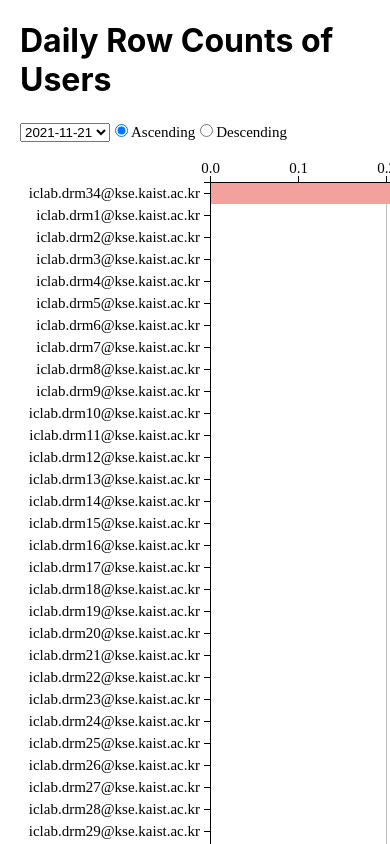
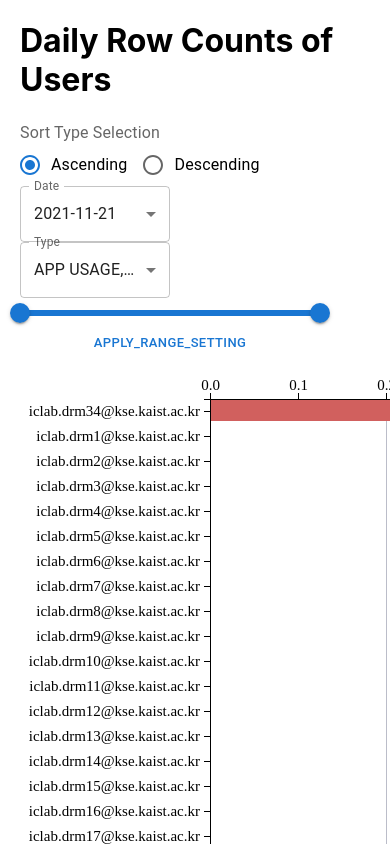
Before and after one commit to nsy033/22W_internship, a React (Create React App) app: page / in a window 390 px wide. Shown: the top 844 px of the page. Built offline with nearby package versions, Linux system fonts and the light colour scheme.

Commit message:
Add essential features of daily row count and modify UI

```diff
--- a/package.json
+++ b/package.json
@@ -3,6 +3,10 @@
   "version": "0.1.0",
   "private": true,
   "dependencies": {
+    "@emotion/react": "^11.7.1",
+    "@emotion/styled": "^11.6.0",
+    "@mui/material": "^5.2.8",
+    "@mui/styles": "^5.2.3",
     "@testing-library/jest-dom": "^5.16.1",
     "@testing-library/react": "^12.1.2",
     "@testing-library/user-event": "^13.5.0",
--- a/src/elements/DailyNumOfRows/index.css
+++ b/src/elements/DailyNumOfRows/index.css
@@ -8,3 +8,6 @@
 .radio{
     margin-right: 20px;
 }
+.demo-simple-select{
+    width: 100px;
+}
--- a/src/elements/DailyNumOfRows/index.js
+++ b/src/elements/DailyNumOfRows/index.js
@@ -2,6 +2,8 @@ import React, { useRef, useEffect, useState } from 'react';
 import * as d3 from 'd3';
 import daily_rowcount_res from './daily_rowcount_res.csv';
 import './index.css';
+import { styled } from '@mui/styles';
+import * as mui from '@mui/material';
 
 ////   To get the rowcount_res.csv   ////
 // 0. check the folder named 'data_process'
@@ -20,7 +22,29 @@ function DailyNumOfRows() {
         'app_usage', 'battery', 'bluetooth', 'call_log', 'data_traffic',
         'device_event', 'external_sensor', 'fitness', 'installed_app', 'key_log',
         'location', 'media', 'message', 'notification', 'physical_activity',
-        'physical_activity_transition', 'survey', 'wifi'].reverse();
+        'physical_activity_transition', 'survey', 'wifi'];
+    const MyRadio = styled(mui.RadioGroup)({
+        marginRight: '20px',
+    });
+    const MySelect = styled(mui.Select)({
+        marginRight: '40px',
+        width: '150px'
+    });
+
+    const ITEM_HEIGHT = 48;
+    const ITEM_PADDING_TOP = 8;
+    const MenuProps = {
+        PaperProps: {
+            style: {
+            maxHeight: ITEM_HEIGHT * 4.5 + ITEM_PADDING_TOP,
+            width: 250,
+            },
+        },
+    };
+    const color_set = ["#5779A3", "#E1EDF6", "#E59243", "#F6C087", "#6B9E58",
+                        "#9BCE86", "#B39A44", "#ECCE74", "#5F9794", "#91BAB6",
+                        "#D1605E", "#F2A19D", "#77706E", "#B8B0AC", "#C67593",
+                        "#F1C2D1", "#A87D9F", "#D2B6A8"]
 
     // variables
     var bar_cnt = 0;
@@ -29,10 +53,7 @@ function DailyNumOfRows() {
         .paddingInner(0.05)
         .align(0.1);
     var z = d3.scaleOrdinal()
-        .range(["#5779A3", "#E1EDF6", "#E59243", "#F6C087", "#6B9E58",
-                "#9BCE86", "#B39A44", "#ECCE74", "#5F9794", "#91BAB6",
-                "#D1605E", "#F2A19D", "#77706E", "#B8B0AC", "#C67593",
-                "#F1C2D1", "#A87D9F", "#D2B6A8", "#7ECBCB"].reverse());
+        .range(color_set);
 
     // event handlers
     const handleToAscending = () => {
@@ -41,23 +62,23 @@ function DailyNumOfRows() {
     const handleToDescending = () => {
         setOrdering(false)
     }
-    const handleDate = () => {
-        setDay(document.getElementById("dayselect").selectedOptions[0].value);
+    const handleDate = (event) => {
+        setDay(event.target.value);
+        setRangeBtnCnt(0);
+        setRange([0, 0]);
     }
     const handleTooltipShow = (event, datum) => {
-        var tooltip = d3.select("#tooltip");
-        tooltip.select("#tooltip_value")
-            .attr("x", x((datum[1]+datum[0])/2))
-            .attr("y", y(datum.data.email) + y.bandwidth())
-            .attr("transform", "translate(0, -" + y.bandwidth()/4 + ")")
-            .text(datum[1] - datum[0]);
+        var tmp_text = datum.data.email + ': \n' + String(datum[1] - datum[0]);
+        tmp_text = tmp_text + ' row(s) of ';
+        const bar_color = event.toElement.parentNode.attributes.fill.nodeValue;
+        var type_name = entire_keys[color_set.indexOf(bar_color)]
+        if (type_name == 'physical_activity_transition') type_name = 'PHYS_ACT_TRANS'
+        tmp_text += type_name.replaceAll('_', ' ').toUpperCase();
+        setTooltip(tmp_text)
         var selected_bar = document.getElementById(event.toElement.id);
         selected_bar.style = 'opacity: 0.6';
-        tooltip.style("opacity", 1);
     }
     const handleTooltipHide = (event, datum) => {
-        var tooltip = d3.select("#tooltip");
-        tooltip.style("opacity", 0);
         var selected_bar = document.getElementById(event.fromElement.id);
         selected_bar.style = 'opacity: 1';
     }
@@ -78,48 +99,68 @@ function DailyNumOfRows() {
             setKeys([
                 ...keys,
                 selected_legend.id
-              ].sort().reverse());
+              ].sort());
+            setKeyCnt(cnt => cnt + 1)
+        }
+    }
+    const handleDatumSelect = (event) => {
+        var selected_type = event.target.value;
+        if (keys.includes(selected_type)) {
+            setKeys([
+                ...keys.filter(item => item !== selected_type)
+              ]);
+            setKeyCnt(cnt => cnt + 1)
+        }
+        else {
+            setKeys([
+                ...keys,
+                selected_type
+              ].sort());
             setKeyCnt(cnt => cnt + 1)
         }
     }
     const handleEmail = (event, datum) => {
-        console.log(datum.split('drm')[1].split('@')[0]);
+        // console.log(datum.split('drm')[1].split('@')[0]);
         window.open(window.document.URL + 'indiv/' + String(datum.split('drm')[1].split('@')[0]))
     }
+    const handleRange = (event, newValue) => {
+        setRange(newValue);
+    };
+    const handleRangeBtn = () => {
+        setRangeBtnCnt((rangebtncnt) => rangebtncnt + 1);
+    };
 
     // usestate
     const svgRef = useRef();
     const [data, setData] = useState([]);
+    var [dayset, setDaySet] = useState([]);
     var [loading, setLoading] = useState(true);
     var [ordering, setOrdering] = useState(true);
     var [day, setDay] = useState('');
+    var [range, setRange] = useState([0, 0]);
+    var [max_total, setMaxTotal] = useState(0);
+    var [rangebtncnt, setRangeBtnCnt] = useState(0);
+    var [tooltip_text, setTooltip] = useState('');
     var [keycnt, setKeyCnt] = useState(0);
     var [keys, setKeys] = useState([
         'app_usage', 'battery', 'bluetooth', 'call_log', 'data_traffic',
         'device_event', 'external_sensor', 'fitness', 'installed_app', 'key_log',
         'location', 'media', 'message', 'notification', 'physical_activity',
-        'physical_activity_transition', 'survey', 'wifi'].reverse());
+        'physical_activity_transition', 'survey', 'wifi']);
 
     // useeffect
     useEffect(()=>{
         d3.csv(daily_rowcount_res).then(function(data) {
-            var dayset = []
-            var dayselect = document.getElementById("dayselect");
+            var tmp_dayset = []
             var min_day = ''
             data.forEach(row => {
                 if (min_day == '' || Date(min_day) > Date(row['day'])) {
                     min_day = row['day']
                 }
-                if (!dayset.includes(row['day'])) dayset.push(row['day'])
+                if (!tmp_dayset.includes(row['day'])) tmp_dayset.push(row['day'])
             });
 
-            for(var i = 0; i < dayset.length; i++) {
-                var opt = document.createElement('option');
-                opt.value = dayset[i];
-                opt.innerHTML = dayset[i];
-                dayselect.append(dayset[i], opt)
-            }
-
+            setDaySet(tmp_dayset);
             setData(data);
             setLoading(false);
             setDay(min_day);
@@ -131,6 +172,7 @@ function DailyNumOfRows() {
             return row['day'] == day
         });
 
+        var tmp_max = 0;
         var i = 0, j = 0;
         for (i = 0; i < day_data.length; i++) {
             var total = 0;
@@ -138,7 +180,16 @@ function DailyNumOfRows() {
                 total += Number(day_data[i][keys[j]])
             }
             day_data[i].total = total
+            if(tmp_max < day_data[i].total) tmp_max = day_data[i].total;
         }
+        if (rangebtncnt > 0) {
+            day_data=day_data.filter((ele) => {
+                return ele.total >= range[0] && ele.total <= range[1]
+            })
+            setRange([range[0], range[1]]);
+        } else setRange([range[0], tmp_max]);
+        setMaxTotal(tmp_max)
+
         day_data.sort(function(a, b) {
             if(ordering) return b.total - a.total;
             else return a.total - b.total;
@@ -149,8 +200,10 @@ function DailyNumOfRows() {
         z.domain(entire_keys);
 
         const svg = d3.select(svgRef.current);
+        svg.attr("height", day_data.length * 25);
+        // svg.attr("height", Math.max(day_data.length * 25, 400));
         const width = svg.attr("width") - margin.left - margin.right;
-        const height = svg.attr("height") - margin.top - margin.bottom;
+        const height = svg.attr("height");
         var g = svg.select("#svg_frame").attr("transform", "translate(" + margin.left + "," + margin.top + ")");
         svg.select("#svg_frame").selectAll(".appended").remove()
 
@@ -163,12 +216,6 @@ function DailyNumOfRows() {
             return d3.axisBottom(x)
                 .ticks(5)
         }
-        // gridlines in y axis function
-        function make_y_gridlines() {
-            return d3.axisLeft(y)
-                .ticks(5)
-        }
-
 
         x.rangeRound([0, width-200]);
         y.rangeRound([0, height]);
@@ -182,7 +229,7 @@ function DailyNumOfRows() {
 
         g.select("#chart")
             .selectAll("g")
-            .data(d3.stack().keys(keys)(day_data))
+            .data(d3.stack().keys(keys.reverse())(day_data))
             .enter()
             .append("g").attr("class", "appended")
             .attr("fill", function(d) { return z(d.key); })
@@ -194,11 +241,12 @@ function DailyNumOfRows() {
             .attr("x", function(d) { return x(d[0]); })
             .attr("y", function(d) { return y(d.data.email); })
             .attr("width", function(d) { return x(d[1]) - x(d[0]); })
-            .attr("height", y.bandwidth())
-            .attr("id", () => {
+            .attr("height", 22)
+            .attr("id", function(d) {
                 bar_cnt++;
                 return ("bar"+bar_cnt);
             });
+        keys.reverse();
 
         g.select("#chart")
             .selectAll("rect")
@@ -221,10 +269,10 @@ function DailyNumOfRows() {
 
         var legend = g.select("#legend")
             .selectAll("g")
-            .data(entire_keys.slice().reverse())
+            .data(entire_keys.slice())
             .enter()
             .append("g").attr("class", "appended")
-            .attr("transform", function(d, i) { return "translate(-50," + (300 + i * 20) + ")"; });
+            .attr("transform", function(d, i) { return "translate(-50," + (i * 20) + ")"; });
 
         legend.append("rect").attr("class", "appended")
             .attr("x", width - 19)
@@ -250,34 +298,91 @@ function DailyNumOfRows() {
             })
             .style("font-size", "13px")
             .on('click', (event, datum) => handleDatumType(event, datum));
-    }}, [loading, keycnt, ordering, day]);
+
+        svg.attr("height", Math.max(400, day_data.length * 25 + 80));
+    }}, [loading, keycnt, ordering, day, rangebtncnt, max_total]);
 
     // render
     return (
         <div className="fragment">
             <div className="title">
                 <h1>Daily Row Counts of Users</h1>
-                <div>
-                    <select id="dayselect" onChange={handleDate}>
-                    </select>
-                    <g onClick={handleToAscending}>
-                        <input id="Ascending" value="Ascending" type="radio" checked={ordering} onChange={handleToAscending}></input>
-                        <text>Ascending</text>
-                    </g>
-                    <g onClick={handleToDescending}>
-                        <input id="Descending" value="Descending" type="radio" checked={!ordering} onChange={handleToDescending}></input>
-                        <text>Descending</text>
-                    </g>
-                </div>
+
+                <mui.FormControl component="fieldset">
+                    <mui.FormLabel component="legend">Sort Type Selection</mui.FormLabel>
+                    <MyRadio row aria-label="sorting" name="row-radio-buttons-group">
+                        <mui.FormControlLabel value="Ascending" control={<mui.Radio />} checked={ordering} onChange={handleToAscending} label="Ascending" />
+                        <mui.FormControlLabel value="Descending" control={<mui.Radio />} checked={!ordering} onChange={handleToDescending} label="Descending" />
+                    </MyRadio>
+                </mui.FormControl>
+
+                <mui.FormControl>
+                    <mui.InputLabel id="dayselect-label">Date</mui.InputLabel>
+                    <MySelect
+                        labelId="dayselect-label"
+                        id="dayselect"
+                        label="Date"
+                        value={day}
+                        onChange={handleDate}
+                    >
+                    {dayset.map(element => (
+                        <mui.MenuItem
+                            value={element + ""}
+                            key={element + ""}
+                            >
+                            {element}
+                        </mui.MenuItem>
+                    ))}
+                    </MySelect>
+                </mui.FormControl>
+
+                <mui.FormControl>
+                    <mui.InputLabel id="multiple-type-label">Type</mui.InputLabel>
+                    <MySelect
+                        labelId="multiple-type-label"
+                        id="typeselect"
+                        label="Type"
+                        value={keys}
+                        onChange={handleDatumSelect}
+                        input={<mui.OutlinedInput label="Tag" />}
+                        renderValue={(selected) => selected.join(', ').replaceAll('_', ' ').toUpperCase()}
+                        MenuProps={MenuProps}
+                    >
+                    {entire_keys.map(element => (
+                        <mui.MenuItem
+                            value={element}
+                            key={element}
+                            >
+                            <mui.Checkbox checked={keys.indexOf(element) > -1} />
+                            <mui.ListItemText primary={element.replaceAll('_', ' ').toUpperCase()} />
+                        </mui.MenuItem>
+                    ))}
+                    </MySelect>
+                </mui.FormControl>
+
+                <mui.FormControl sx={{ width: 300 }}>
+                    <mui.Slider
+                        min={0}
+                        max={max_total}
+                        getAriaLabel={() => 'Total Row Count Range'}
+                        value={range}
+                        onChange={handleRange}
+                        getAriaValueText= {(value) => {return String(value)}}
+                        aria-labelledby="non-linear-slider"
+                    />
+                    <mui.Button size="small" variant="text" onClick={handleRangeBtn}>Apply_Range_Setting</mui.Button>
+                </mui.FormControl>
             </div>
             {loading && <h2>Loding ...</h2>}
             {!loading &&
                 <>
-                <svg ref = {svgRef} width="1300" height="1820">
+                <svg ref = {svgRef} width="1300">
                     <g id = "svg_frame">
                         <g id = "xgrid" className = "grid"/>
                         <g id = "ygrid" className = "grid"/>
+                        <mui.Tooltip title={tooltip_text} enterDelay={200} followCursor arrow>
                         <g id = "chart"/>
+                        </mui.Tooltip>
                         <g id = "xaxis_t" className = "axis"/>
                         <g id = "xaxis_b" className = "axis"/>
                         <g id = "yaxis" className = "axis"/>
--- a/src/elements/IndivNumOfRows/index.js
+++ b/src/elements/IndivNumOfRows/index.js
@@ -11,13 +11,15 @@ function IndivNumOfRows() {
     const user_id = URLsplit[URLsplit.length - 1];
     const email_addr = "iclab.drm" + user_id + "@kse.kaist.ac.kr";
     const xAxisLabel = 'Time';
-    const yAxisLabel = '# of ';
     const margin = {
-        top: 30,
+        top: 10,
         right: 40,
-        left: 100,
-        bottom: 70,
+        left: 180,
+        bottom: 10,
     };
+    const width = 1200;
+    const height = 170;
+    const yTicks = 3;
     const datumType = ['APP_USAGE_EVENT', 'BATTERY', 'BLUETOOTH', 'CALL_LOG', 'DATA_TRAFFIC',
         'DEVICE_EVENT', 'FITNESS', 'EXTERNAL_SENSOR', 'INSTALLED_APP', 'KEY_LOG',
         'LOCATION', 'MEDIA', 'MESSAGE', 'NOTIFICATION', 'PHYSICAL_ACTIVITY',
@@ -28,9 +30,14 @@ function IndivNumOfRows() {
         "#C67593", "#F1C2D1", "#A87D9F", "#D2B6A8", "#7ECBCB"];
 
     // handlers
-    const handleAggr = () => {
-        setAggr(document.getElementById("aggrselect").selectedOptions[0].value);
+    const handleAggrDate = () => { setAggr("1"); }
+    const handleAggrHour = () => { setAggr("0"); }
+    const handleAggrMin = () => { setAggr("-1"); }
+    const handleDate = () => {
+        setDay(document.getElementById("dayselect").selectedOptions[0].value);
+        console.log(document.getElementById("dayselect").selectedOptions[0].value);
     }
+
     // usestate
     const svgRef = useRef();
     const [date_data, setDData] = useState([]);
@@ -40,11 +47,33 @@ function IndivNumOfRows() {
     const [Dloading, setDLoading] = useState(true);
     const [Hloading, setHLoading] = useState(true);
     const [Mloading, setMLoading] = useState(true);
+    const [day, setDay] = useState('');
 
     // useeffect
     useEffect(()=>{
         // loading data from csv
         d3.csv(date_cnt).then(function(data) {
+            var dayset = []
+            var dayselect = document.getElementById("dayselect");
+            var min_day = ''
+            data.forEach(row => {
+                const d_split = row.date.split('-');
+                const this_date = String(new Date(Number(d_split[2]) + 2000, d_split[1], d_split[0]))
+                if (min_day == '' || Date(min_day) > Date(this_date)) {
+                    min_day = this_date
+                }
+                if (!dayset.includes(this_date)) dayset.push(this_date)
+            });
+
+            for(var i = 0; i < dayset.length; i++) {
+                var opt = document.createElement('option');
+                const this_date = new Date(dayset[i]);
+                const format_date = this_date.getFullYear()+'-'+this_date.getMonth()+'-'+this_date.getDate();
+                opt.value = dayset[i];
+                opt.innerHTML = format_date;
+                dayselect.append(dayset[i], opt)
+            }
+
             data = data.filter(function(row) {
                 return row.subject_email == email_addr;
             });
@@ -53,6 +82,8 @@ function IndivNumOfRows() {
                 d.value = +d.value;
                 d.date = new Date(Number(d_split[2]) + 2000, d_split[1], d_split[0]);
             });
+
+            setDay(min_day);
             setDData(data);
             setDLoading(false);
         });
@@ -89,86 +120,84 @@ function IndivNumOfRows() {
 
     useEffect(() => { if (!(Dloading || Hloading || Mloading)) {
         var svg = d3.select(svgRef.current);
-        const width = +svg.attr('width');
-        const height = 300;
         const innerWidth = width - margin.right - margin.left;
         const innerHeight = height - margin.top - margin.bottom;
         svg.select("#svg_frame").selectAll(".appended").remove()
 
-        for (var i = 0; i < datumType.length; i++) {
-        var xValue, yValue;
+        var xValue, yValue
         var aggr_num = Number(aggr)
         var data
-        if (aggr_num > 0) {
-            xValue = d => d.date;
+
         yValue = d => d.value;
-            data = date_data.filter(function(row) {
-                return row.datumType == datumType[i];
-            });
-        }
-        else if (aggr_num == 0) {
-            xValue = d => d.hour;
-            yValue = d => d.value;
-            data = hour_data.filter(function(row) {
-                return row.datumType == datumType[i];
-            });
-        }
-        else {
-            xValue = d => d.minute;
-            yValue = d => d.value;
-            data = minute_data.filter(function(row) {
-                return row.datumType == datumType[i];
-            });
-        }
+        if (aggr_num > 0) {xValue = d => d.date; data = date_data}
+        else if (aggr_num == 0) {xValue = d => d.hour; data = hour_data}
+        else {xValue = d => d.minute; data = minute_data}
 
         const xScale = d3.scaleTime()
             .domain(d3.extent(data, xValue))
             .range([0, innerWidth])
             .nice();
+
+        for (var i = 0; i < datumType.length; i++) {
+            const tydata = data.filter(function(row) {
+                return row.datumType == datumType[i];
+            });
+            const g = svg.select("#svg_frame").append("g").attr("transform", "translate(" + margin.left + "," + (margin.top + height * i) + ")");
+
             const yScale = d3.scaleLinear()
-            .domain(d3.extent(data, yValue))
+                .domain(d3.extent(tydata, yValue))
                 .range([innerHeight, 0])
                 .nice();
-        const xAixs = d3.axisBottom(xScale).ticks(10).tickSize(-innerHeight).tickPadding(15);
-        const yAxis = d3.axisLeft(yScale).ticks(7).tickSize(-innerWidth).tickPadding(10);
-        const g = svg.select("#svg_frame").append("g").attr("transform", "translate(" + margin.left + "," + (margin.top + 300 * i) + ")");
+            const yAxis = d3.axisLeft(yScale).ticks(yTicks, "~s").tickSize(-innerWidth).tickPadding(10);
             const yAxisG = g.append('g').attr("class", "appended").call(yAxis);
             yAxisG.selectAll('.domain').remove();
             yAxisG.selectAll('line').attr("stroke", "rgb(187 189 201)");
             yAxisG
                 .append('text').attr("class", "appended")
                 .attr('class', 'axis-label')
-            .attr('y', -50)
-            .attr('x', -innerHeight / 2)
+                .attr('y', height / 2)
+                .attr('x', -50)
                 .attr('fill', 'black')
-            .attr('transform', `rotate(-90)`)
-            .attr('text-anchor', `middle`)
-            .text(yAxisLabel + datumType[i]);
+                // .attr('transform', `rotate(-90)`)
+                .attr('text-anchor', `end`)
+                .style('font-weight', 'bold')
+                .text(() => {
+                    if (datumType[i] == 'PHYSICAL_ACTIVITY_TRANSITION') return 'PHYS ACT TRANS';
+                    else if(datumType[i] == 'APP_USAGE_EVENT') return 'APP USAGE'
+                    return datumType[i].replaceAll('_', ' ')}
+                );
+
+            var xAixs
+            if (i == datumType.length - 1) xAixs = d3.axisBottom(xScale).ticks(10).tickSize(-innerHeight).tickPadding(15);
+            else xAixs = d3.axisBottom(xScale).ticks(10).tickSize(-innerHeight).tickPadding(15).tickFormat('');
             const xAxisG = g
                 .append('g').attr("class", "appended")
                 .call(xAixs)
                 .attr('transform', `translate(0, ${innerHeight})`);
             xAxisG.select('.domain').remove();
             xAxisG.selectAll('line').attr("stroke", "rgb(187 189 201)");
-        xAxisG
-            .append('text').attr("class", "appended")
+
+            if (i == datumType.length - 1) {
+                xAxisG.append('text').attr("class", "appended")
                     .attr('class', 'axis-label')
                     .attr('y', 60)
                     .attr('x', innerWidth / 2)
                     .attr('fill', 'black')
                     .text(xAxisLabel);
+            }
 
             const lineGenerator = d3.line()
                 .x(d => xScale(xValue(d)))
                 .y(d => yScale(yValue(d)))
-            .curve(d3.curveBasis); // (*)
+                // .curve(d3.curveBasis); // (*)
             g.append('path')
                 .attr("class", "appended")
                 .attr('id', 'line-path')
                 .attr('stroke', colors[i])
                 .attr('stroke-width', '2.5')
-            .attr('d', lineGenerator(data));
+                .attr('d', lineGenerator(tydata));
 
+            svg.append('hr').attr('width', width)
         }
     }}, [Dloading, Hloading, Mloading, aggr]);
 
@@ -176,15 +205,27 @@ function IndivNumOfRows() {
     return (
         <div className="fragment">
             <div className="title">
-                <h1>Row Counts of UserId {user_id}</h1>
-                <h3>email address: {email_addr}</h3>
+                <h1>One User's Count of Rows along Time</h1>
+                <h3>{email_addr}</h3>
                 <div>
-                    <text>AGGREGATION </text>
-                    <select id="aggrselect" onChange={handleAggr}>
-                        <option value = "1">DATE</option>
-                        <option value = "0">HOUR</option>
-                        <option value = "-1">MINUTE</option>
+                    <text>Select specific date you want to explore </text>
+                    <select id="dayselect" onChange={handleDate}>
                     </select>
+                </div>
+                <div>
+                    <g onClick={handleAggrDate}>
+                        <input id="date_aggr" value="1" type="radio" checked={aggr == '1'} onChange={handleAggrDate}></input>
+                        <text>Daily</text>
+                    </g>
+                    <g onClick={handleAggrHour}>
+                        <input id="hour_aggr" value="0" type="radio" checked={aggr == '0'} onChange={handleAggrHour}></input>
+                        <text>Hourly</text>
+                    </g>
+                    <g onClick={handleAggrMin}>
+                        <input id="min_aggr" value="-1" type="radio" checked={aggr == '-1'} onChange={handleAggrMin}></input>
+                        <text>Minute </text>
+                    </g>
+                    <text> based aggregation</text>
                 </div>
             </div>
         {(Dloading || Hloading || Mloading) &&
@@ -192,7 +233,7 @@ function IndivNumOfRows() {
         }
         {!(Dloading || Hloading || Mloading) &&
             <>
-            <svg ref = {svgRef} width="1200" height="5500">
+            <svg ref = {svgRef} width={width} height={height * 19}>
                 <g id = "svg_frame">
                 </g>
             </svg>
```
Also changed, not shown: src/elements/IndivNumOfRows/index.css (+7 -0 lines), 1 other file (tests, documents, lock files or other folders). Lines whose indentation alone changed are shown as unchanged.
